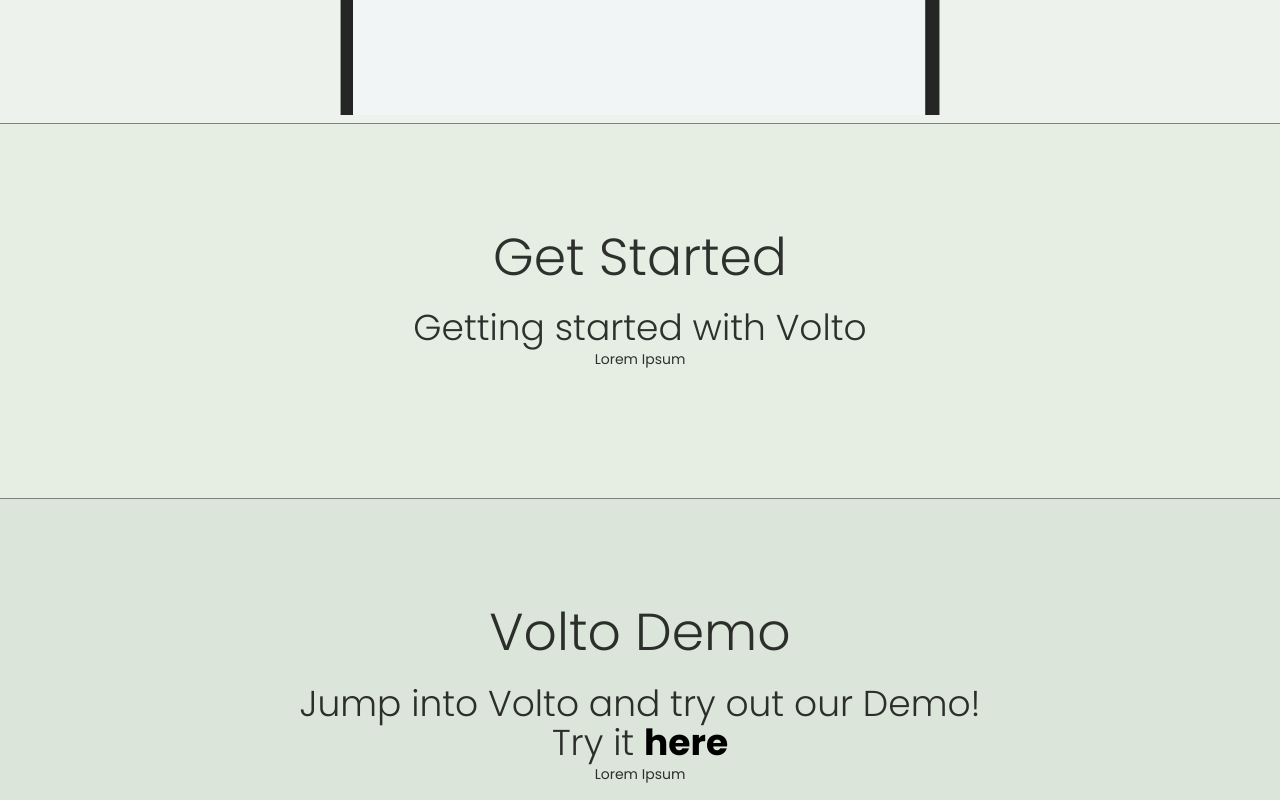
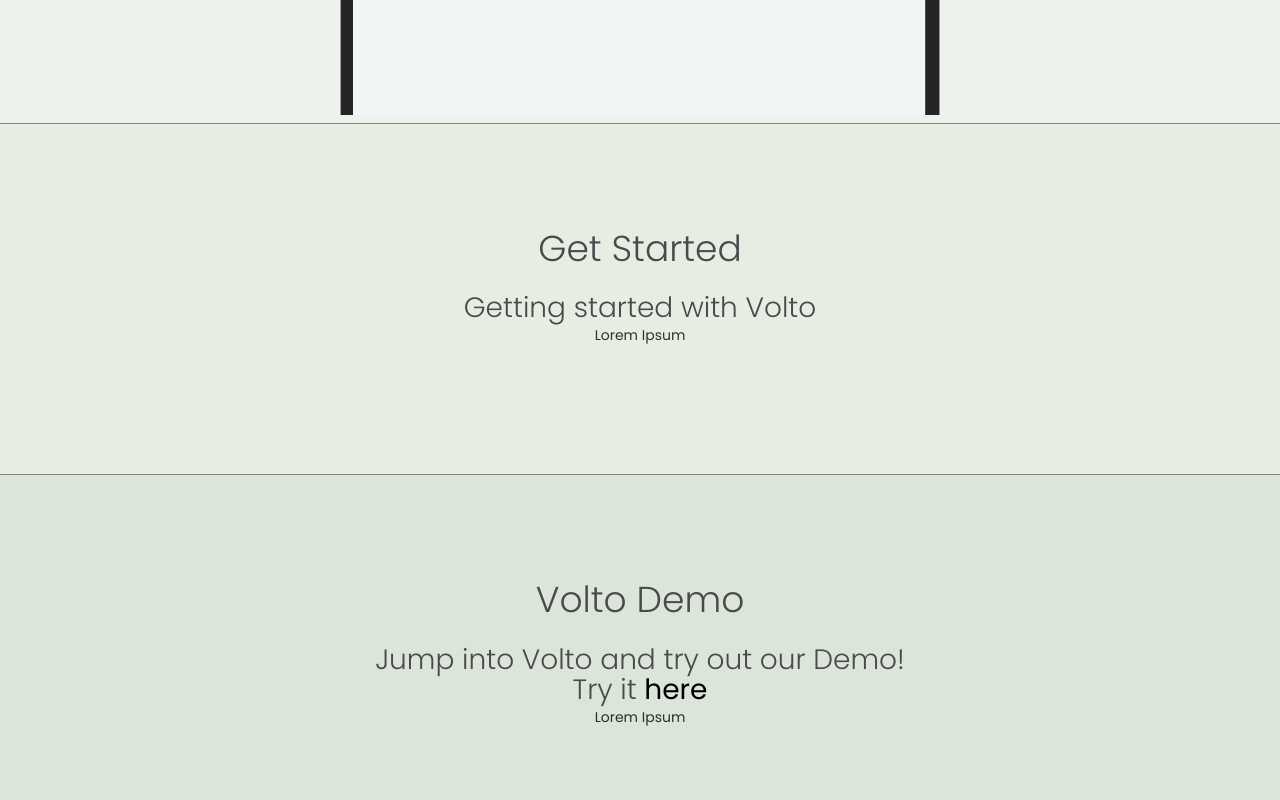
Before and after one commit to plone/voltocms.com, a Gatsby site: page / in a window 1280 px wide. Shown: the part 880-1680 px from the top of the page. Built offline with nearby package versions, Linux system fonts and the light colour scheme; Gatsby itself is replaced by a stand-in of ours.

Commit message:
styling containers, backgroundcolors and adding correct font variables

```diff
--- a/src/layouts/main.scss
+++ b/src/layouts/main.scss
@@ -146,22 +146,25 @@ h2 {
     padding-bottom: 13vh;
 
     h1 {
-        font-size: 52px;
+        font-size: 36px;
         text-align: center;
         margin-top: 0;
         padding-top: 13vh;
         font-weight: 300;
+        line-height: 42px;
+        color: rgb(74, 74, 74);
     }
 
     h2 {
         text-align: center;
-        font-size: 36px;
+        font-size: 28px;
         width: 900px;
         margin: 0 auto;
         font-weight: 300;
+        color: rgb(74, 74, 74);
 
         a {
-            font-weight: 700;
+            font-weight: 400;
             color: black;
             text-decoration: none;
         }
```
